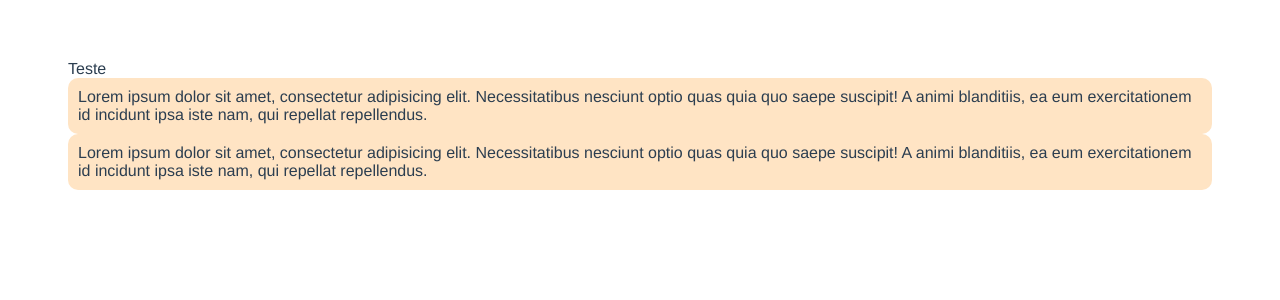
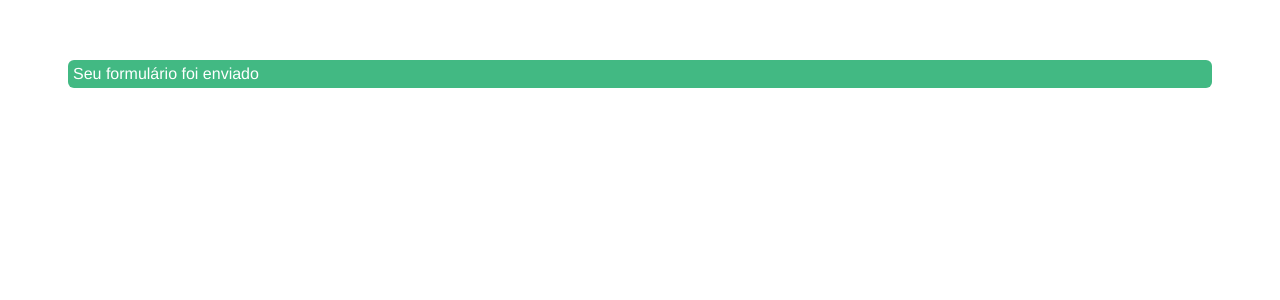
Before and after one commit to upe-garanhuns/pweb-2023.2-vue, a Vue app in the folder app/: page / in a window 1280 px wide. Shown: the top 300 px of the page. Built offline with nearby package versions, Linux system fonts and the light colour scheme.

Commit message:
Enviando dados para o componente filho (props)

```diff
--- a/app/src/App.vue
+++ b/app/src/App.vue
@@ -1,20 +1,22 @@
 <template>
   <div>
-      <div class="card">
-          Teste
-      </div>
-      <BaseCard />
-      <BaseCard />
+      <BaseAlert
+          :variant="variant"
+      >
+          {{ text }}
+      </BaseAlert>
   </div>
 </template>
 
 <script>
-import BaseCard from '@/components/BaseCard';
+import BaseAlert from '@/components/BaseAlert';
 export default {
   name: 'App',
-  components: { BaseCard },
+  components: { BaseAlert },
   data() {
       return {
+          variant: 'success',
+          text: 'Seu formulário foi enviado'
       }
   },
   beforeUpdate() {},
--- /dev/null
+++ b/app/src/components/BaseAlert.vue
@@ -0,0 +1,47 @@
+<template>
+    <div :class="baseClass">
+        <slot />
+    </div>
+</template>
+
+<script>
+export default {
+    props: {
+        variant: {
+            type: String,
+            default: ''
+        },
+    },
+
+    computed: {
+        baseClass() {
+            return [
+                'alert',
+                this.variant ? `alert-${this.variant}` : ''
+            ]
+        },
+    },
+
+    methods: {
+    }
+}
+</script>
+
+<style scoped>
+.alert {
+    display: flex;
+    justify-content: space-between;
+    padding: 5px;
+    border-radius: 6px;
+    color: gray;
+    background: #ddd;
+}
+.alert-success {
+    background: #42b983;
+    color: #fff;
+}
+.alert-danger {
+    background: red;
+    color: #fff;
+}
+</style>
```
